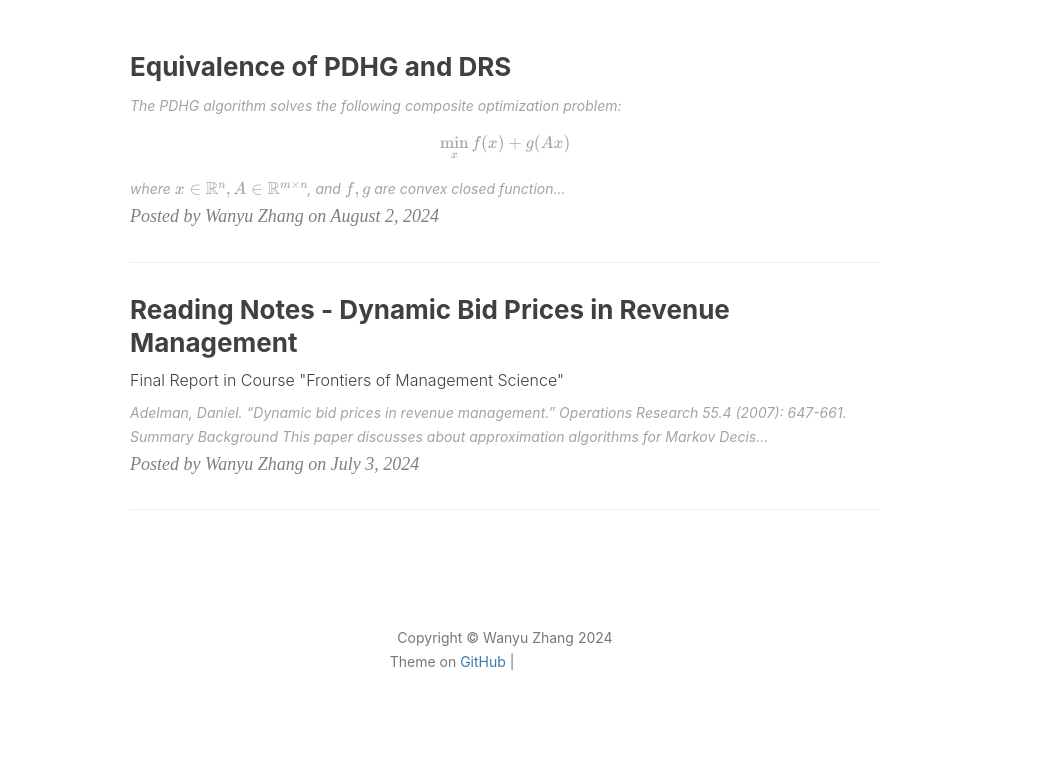
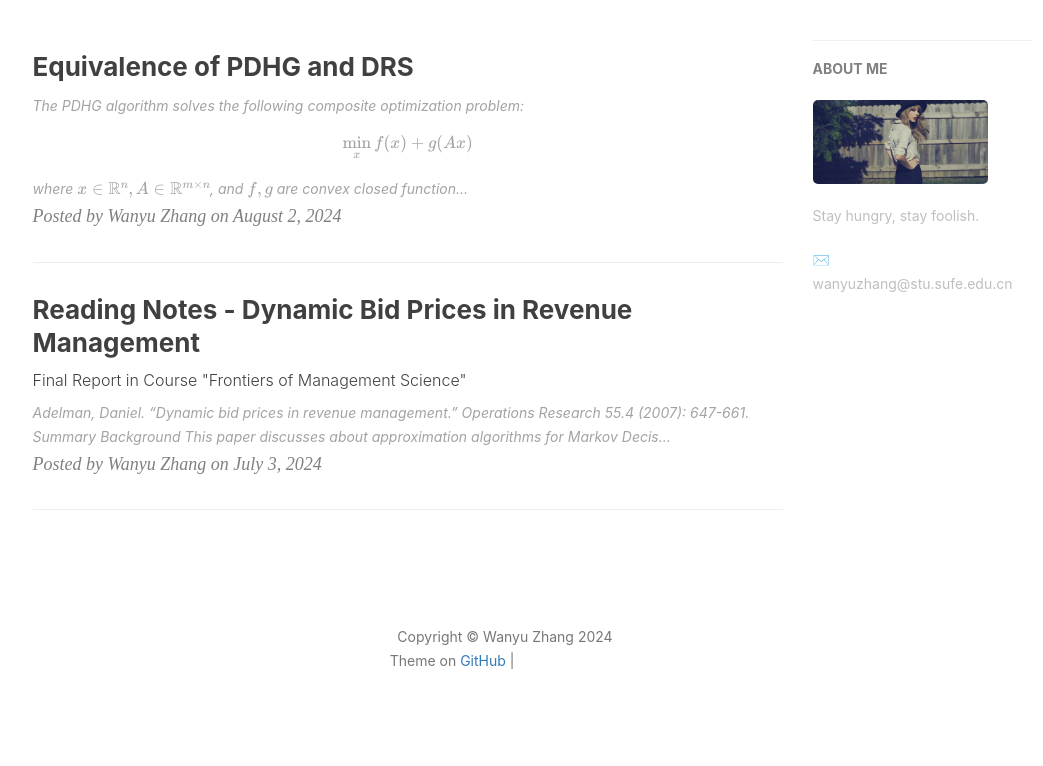
Before and after one commit to zwyhahaha/zwyhahaha.github.io, a Jekyll site: the page built from index.html, in a window 1280 px wide. Shown: the part 418-1184 px from the top of the page, without its empty margins (135-1178 px from the left). Built offline with Jekyll 4.4.1, drawn with Linux system fonts in a browser that asks for light colours; nearby versions of some CDN libraries; formulas are drawn with MathJax 3; the list of posts is cut into pages by our own code; comment, search, counter and statistics services are not loaded; grey boxes are pictures that could not be loaded.

Commit message:
Update _config.yml

```diff
--- a/_config.yml
+++ b/_config.yml
@@ -10,9 +10,9 @@
 github_repo: "https://github.com/zwyhahaha/zwyhahaha.github.io.git" # you code repository
 
 # Sidebar settings
-sidebar: false                           # whether or not using Sidebar.
-sidebar-about-description: "苟利国家生死以，岂因祸福避趋之~"
-sidebar-avatar: /img/avatar_binggan.jpg      # use absolute URL, seeing it's used in both `/` and `/about/`
+sidebar: true                           # whether or not using Sidebar.
+sidebar-about-description: "Stay hungry, stay foolish."
+sidebar-avatar: /img/post-bg-desk.jpg      # use absolute URL, seeing it's used in both `/` and `/about/`
 
 
 
```
